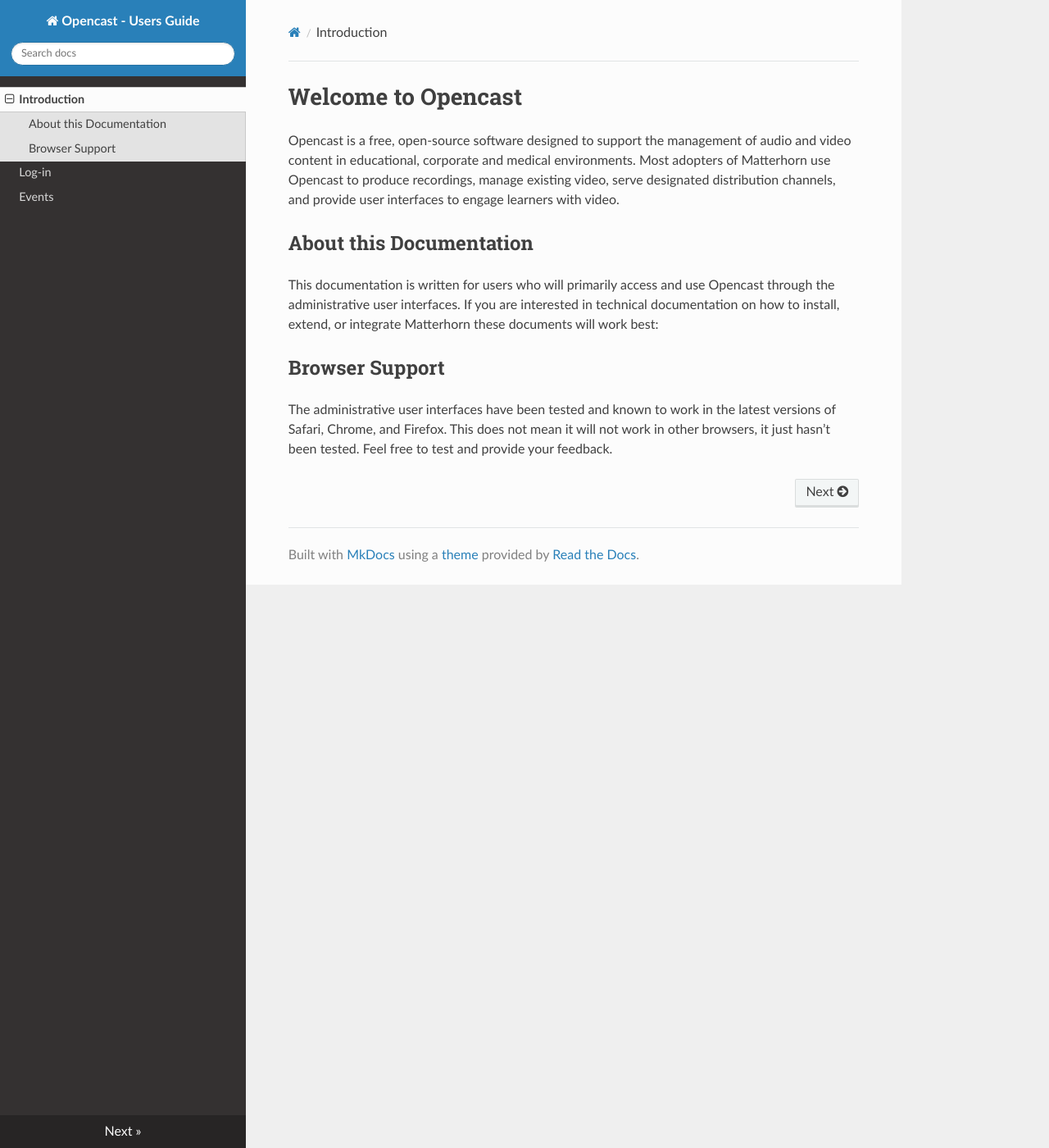
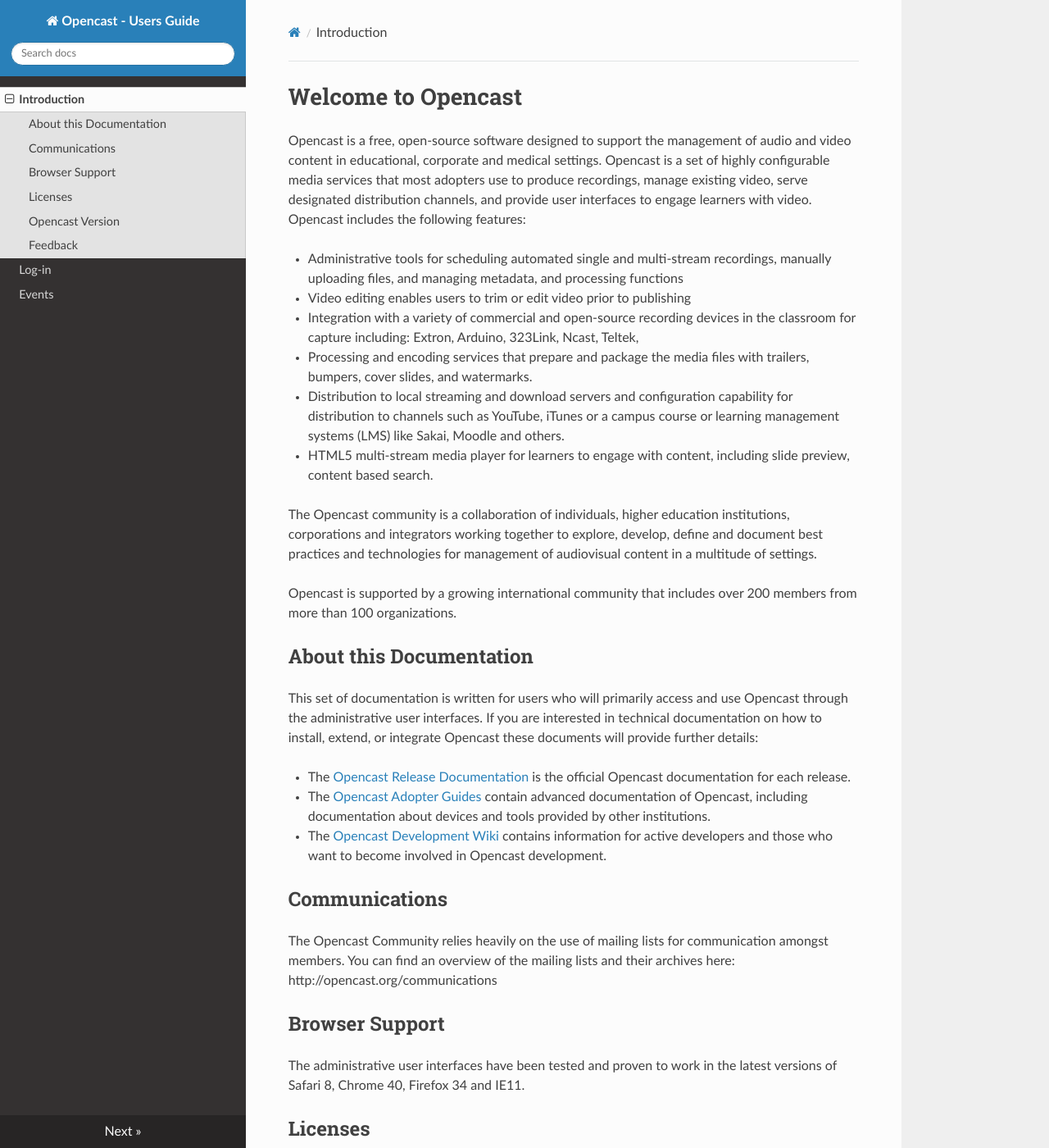
Before and after one commit to aubort/opencast-usersguide, an MkDocs documentation site: the page built from docs/index.md, in a window 1280 px wide and 1400 px high. Shown: the whole window at 82% size. Built offline with MkDocs 1.6.1, drawn with Linux system fonts in a browser that asks for light colours; nearby versions of some CDN libraries; old or Windows-style settings are respelled for this version of MkDocs; some of the changed text lies outside the part shown.

Commit message:
Update index.md with more doc

```diff
--- a/docs/index.md
+++ b/docs/index.md
@@ -1,28 +1,44 @@
-<!-- # Welcome to MkDocs
+#Welcome to Opencast
+Opencast is a free, open-source software designed to support the management of audio and video content in educational, corporate and medical settings. Opencast is a set of highly configurable media services that most adopters use to produce recordings, manage existing video, serve designated distribution channels, and provide user interfaces to engage learners with video. Opencast includes the following features:
 
-For full documentation visit [mkdocs.org](http://mkdocs.org).
+* Administrative tools for scheduling automated single and multi-stream recordings, manually uploading files, and managing metadata, and processing functions
 
-## Commands
+* Video editing enables users to trim or edit video prior to publishing
 
-* `mkdocs new [dir-name]` - Create a new project.
-* `mkdocs serve` - Start the live-reloading docs server.
-* `mkdocs build` - Build the documentation site.
-* `mkdocs help` - Print this help message.
+* Integration with a variety of commercial and open-source recording devices in the classroom for capture including: Extron, Arduino, 323Link, Ncast, Teltek,
 
-## Project layout
+* Processing and encoding services that prepare and package the media files with trailers, bumpers, cover slides, and watermarks.
 
-    mkdocs.yml    # The configuration file.
-    docs/
-        index.md  # The documentation homepage.
-        ...       # Other markdown pages, images and other files. -->
-# Welcome to Opencast
+* Distribution to local streaming and download servers and configuration capability for distribution to channels such as YouTube, iTunes or a campus course or learning management systems (LMS) like Sakai, Moodle and others.
 
-Opencast is a free, open-source software designed to support the management of audio and video content in educational, corporate and medical environments. Most adopters of Matterhorn use Opencast to produce recordings, manage existing video, serve designated distribution channels, and provide user interfaces to engage learners with video.
+* HTML5 multi-stream media player for learners to engage with content, including slide preview, content based search.
+
+The Opencast community is a collaboration of individuals, higher education institutions, corporations and integrators working together to explore, develop, define and document best practices and technologies for management of audiovisual content in a multitude of settings.
+
+Opencast is supported by a growing international community that includes over 200 members from more than 100 organizations.
 
 ## About this Documentation
+This set of documentation is written for users who will primarily access and use Opencast through the administrative user interfaces. If you are interested in technical documentation on how to install, extend, or integrate Opencast these documents will provide further details:
 
-This documentation is written for users who will primarily access and use Opencast through the administrative user interfaces. If you are interested in technical documentation on how to install, extend, or integrate Matterhorn these documents will work best:
+* The [Opencast Release Documentation](https://opencast.jira.com/wiki/display/MHDOC/Release+Notes) is the official Opencast documentation for each release.
+
+* The [Opencast Adopter Guides](https://opencast.jira.com/wiki/display/MHDOC/Opencast+Adopter+Guides) contain advanced documentation of Opencast, including documentation about devices and tools provided by other institutions.
+
+* The [Opencast Development Wiki](https://opencast.jira.com/wiki/display/MH/Opencast+Development+Wiki) contains information for active developers and those who want to become involved in Opencast development.
+
+
+## Communications
+The Opencast Community relies heavily on the use of mailing lists for communication amongst members. You can find an overview of the mailing lists and their archives here: http://opencast.org/communications
 
 ## Browser Support
+The administrative user interfaces have been tested and proven to work in the latest versions of Safari 8, Chrome 40, Firefox 34 and IE11.
 
-The administrative user interfaces have been tested and known to work in the latest versions of Safari, Chrome, and Firefox. This does not mean it will not work in other browsers, it just hasn’t been tested. Feel free to test and provide your feedback.
+## Licenses
+Opencast Projects, including source code, are licensed under [Educational Community License 2.0](https://opencast.jira.com/wiki/display/MHDOC/License+Information)
+Except where otherwise noted, documentation on this site is licensed under a [Creative Commons Attribution 4.0 International license](http://creativecommons.org/licenses/by/4.0/deed.en_US)
+
+## Opencast Version
+The version of Opencast system you have installed, including the Git hash number, is displayed in the footer and log-in page.
+
+## Feedback
+Use the “Feedback” link in the UI to provide us with any feedback to make Opencast even better!
```
